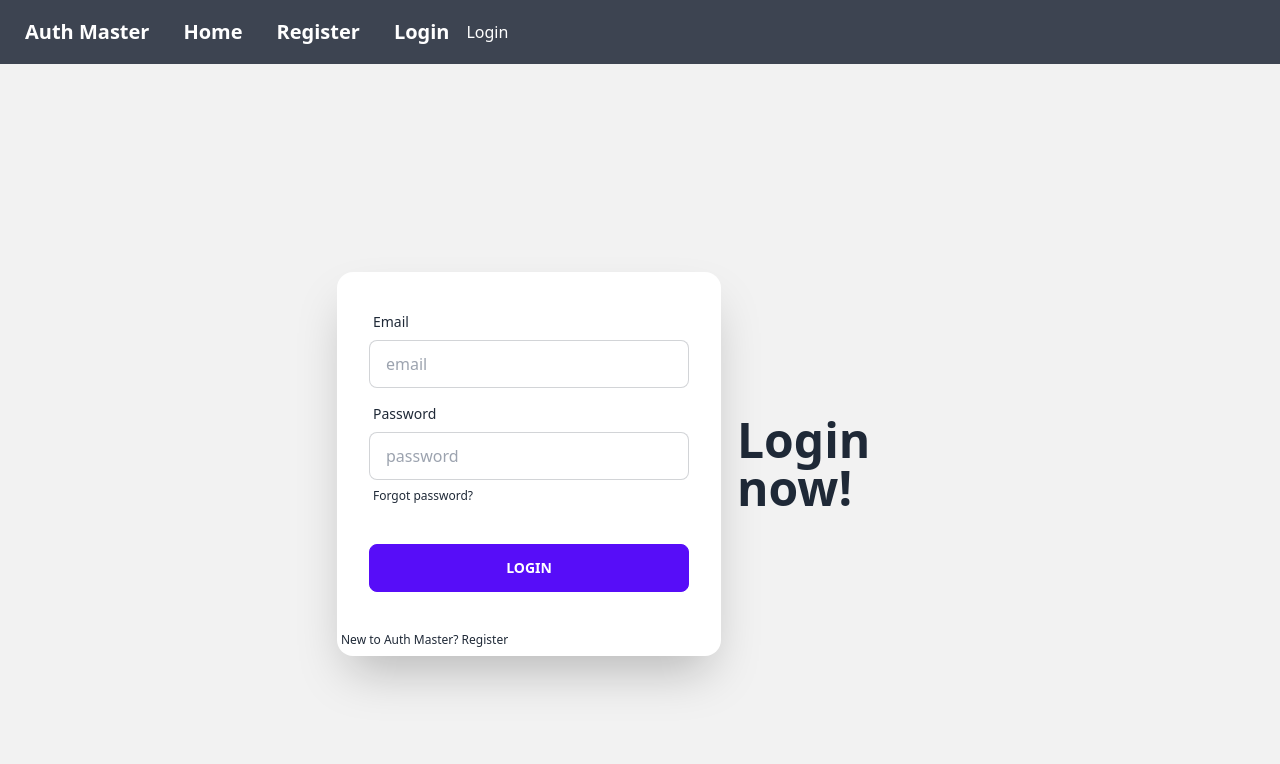
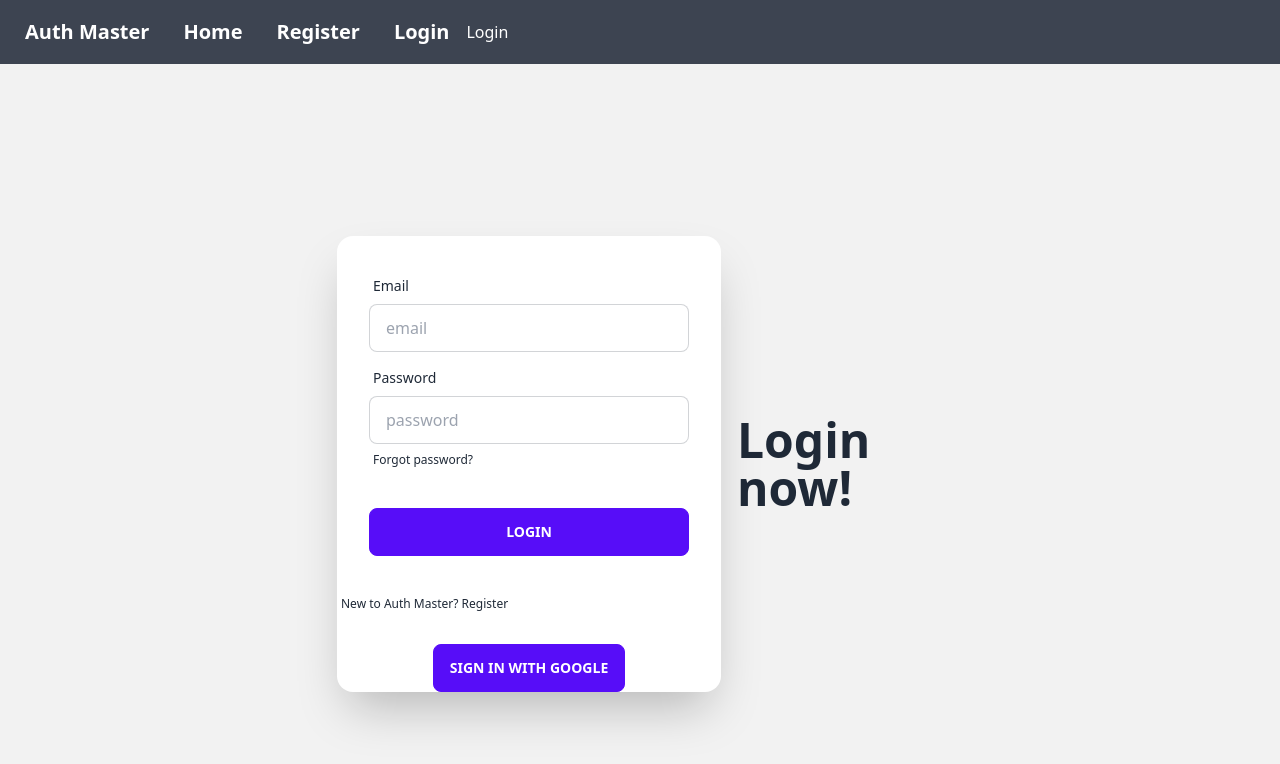
Before and after one commit to fxinfo24/Auth-Firebase-Context-Tailwind-Daisy, a React (Vite) app: page /login in a window 1280 px wide. Shown: the top 764 px of the page. Built offline with nearby package versions, Linux system fonts and the light colour scheme; no server answers.

Commit message:
Sign in with Google Auth created and validated

```diff
--- a/src/Components/Login/Login.jsx
+++ b/src/Components/Login/Login.jsx
@@ -3,7 +3,7 @@ import { Link } from 'react-router-dom';
 import { UserContext } from '../../Providers/AuthProviders';
 
 const Login = () => {
-    const { user, signInUser } = useContext(UserContext)
+    const { user, signInUser, signInWithGoogleAccount } = useContext(UserContext)
     // console.log(user, signInUser);
 
     const handleLogin = (event) => {
@@ -25,6 +25,20 @@ const Login = () => {
             console.log(error.message);
         });
     };
+
+    // Google sign in handler
+    const handleGoogleSignIn = () => {
+      signInWithGoogleAccount()
+      .then((result) => {
+        const loggedUser = result.user;
+        console.log(loggedUser);
+      })
+      .catch((error) => {
+        console.error(error)
+      });
+    }
+
+
     return (
         <div className="hero min-h-screen bg-base-200">
   <div className="hero-content flex-col lg:flex-row-reverse">
@@ -55,6 +69,10 @@ const Login = () => {
       <label className="label">
             <Link to="/register" className="label-text-alt link link-hover">New to Auth Master? Register</Link>
           </label>
+
+        <div className="form-control mt-6 mx-auto">
+        <button onClick={handleGoogleSignIn} className="btn btn-primary">Sign in With Google</button>
+        </div>
     </div>
   </div>
 </div>
--- a/src/Providers/AuthProviders.jsx
+++ b/src/Providers/AuthProviders.jsx
@@ -1,12 +1,17 @@
 import React, { createContext, useEffect, useState } from "react";
-import { createUserWithEmailAndPassword, getAuth, onAuthStateChanged, signInWithEmailAndPassword, signOut } from "firebase/auth";
+import { GoogleAuthProvider, createUserWithEmailAndPassword, getAuth, onAuthStateChanged, signInWithEmailAndPassword, signInWithPopup, signOut } from "firebase/auth";
 import FirebaseApp from "../Firebase/firebase.config";
 
 export const UserContext = createContext(null);
 
 const auth =getAuth(FirebaseApp)
 
+// Sign in with google auth provider
+const signInWithGoogleAuth = new GoogleAuthProvider();
+
+// Just for demo purposes starting
 const UserInfo = { displayName: "Xander Xone", email: "xander@xone.com" };
+// Demo purposes ended
 
 const AuthProviders = ({ children }) => {
     const [user, setUser] = useState(null)
@@ -41,12 +46,18 @@ const AuthProviders = ({ children }) => {
         return signOut(auth)
     }
 
+    // Sign In with Google account
+    const signInWithGoogleAccount = () => {
+        return signInWithPopup(auth, signInWithGoogleAuth)
+    }
+
     const AuthInfo = {
         user,
         createUser,
         signInUser,
         logOutUser,
-        loader
+        loader,
+        signInWithGoogleAccount
     }
   return (
     <div>
```
